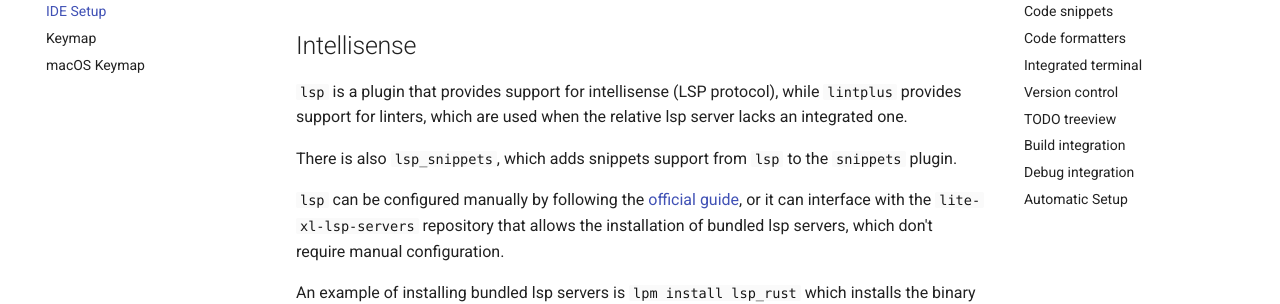
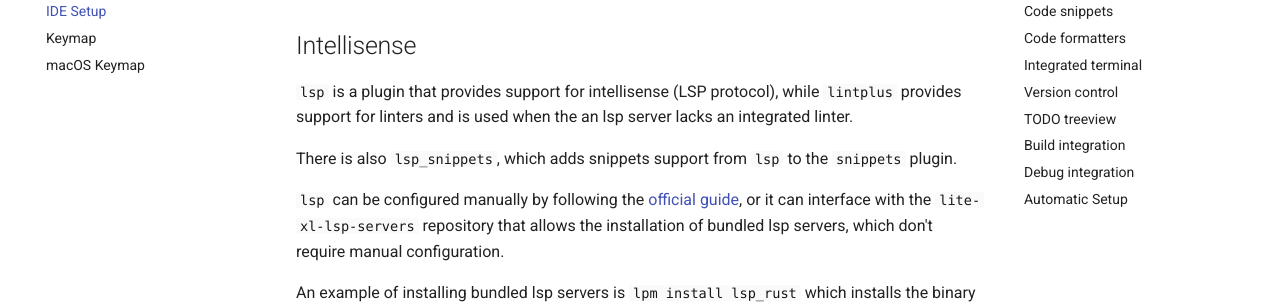
Before and after one commit to lite-xl/lite-xl.github.io, an MkDocs documentation site: the page built from docs/user-guide/ide-setup.md, in a window 1280 px wide and 900 px high, scrolled down 911 px. Shown: the part 178-482 px from the top of the window. Built offline with MkDocs 1.6.1 and Material for MkDocs 9.7.7, drawn with Linux system fonts in a browser that asks for light colours; some web fonts are replaced; comment, search, counter and statistics services are not loaded; the version menu is left out.

Commit message:
Updated docs/user-guide/ide-setup.md

```diff
--- a/docs/user-guide/ide-setup.md
+++ b/docs/user-guide/ide-setup.md
@@ -27,7 +27,7 @@ The following plugins are meant to enrich Lite XL with handy features that make
 `meta_languages` is a metapackage that installs all supported syntax-highlighting plugins.
 
 ## Intellisense
-`lsp` is a plugin that provides support for intellisense (LSP protocol), while `lintplus` provides support for linters, which are used when the relative lsp server lacks an integrated one.
+`lsp` is a plugin that provides support for intellisense (LSP protocol), while `lintplus` provides support for linters and is used when the an lsp server lacks an integrated linter.
 
 There is also `lsp_snippets`, which adds snippets support from `lsp` to the `snippets` plugin.
 
```
